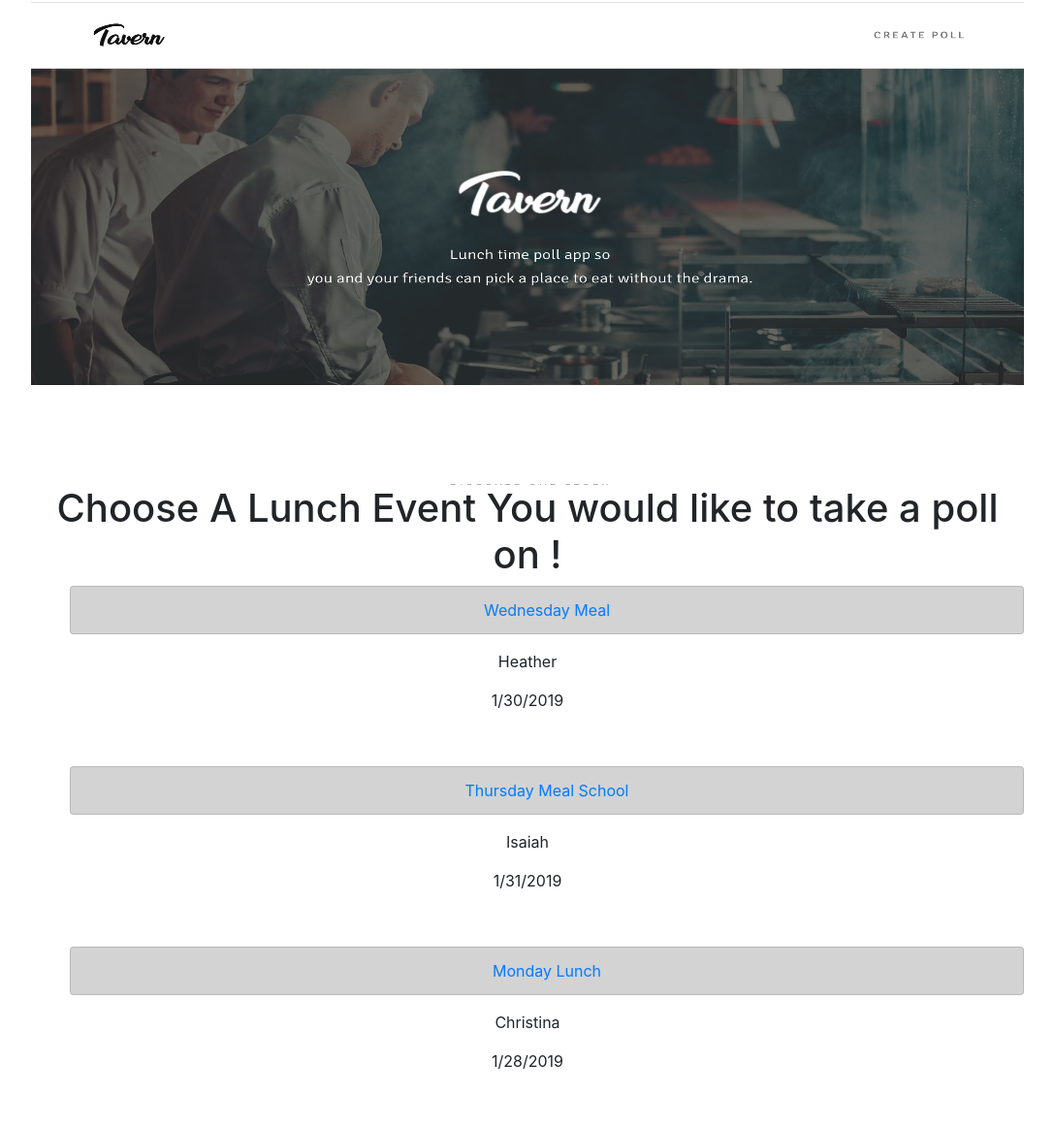
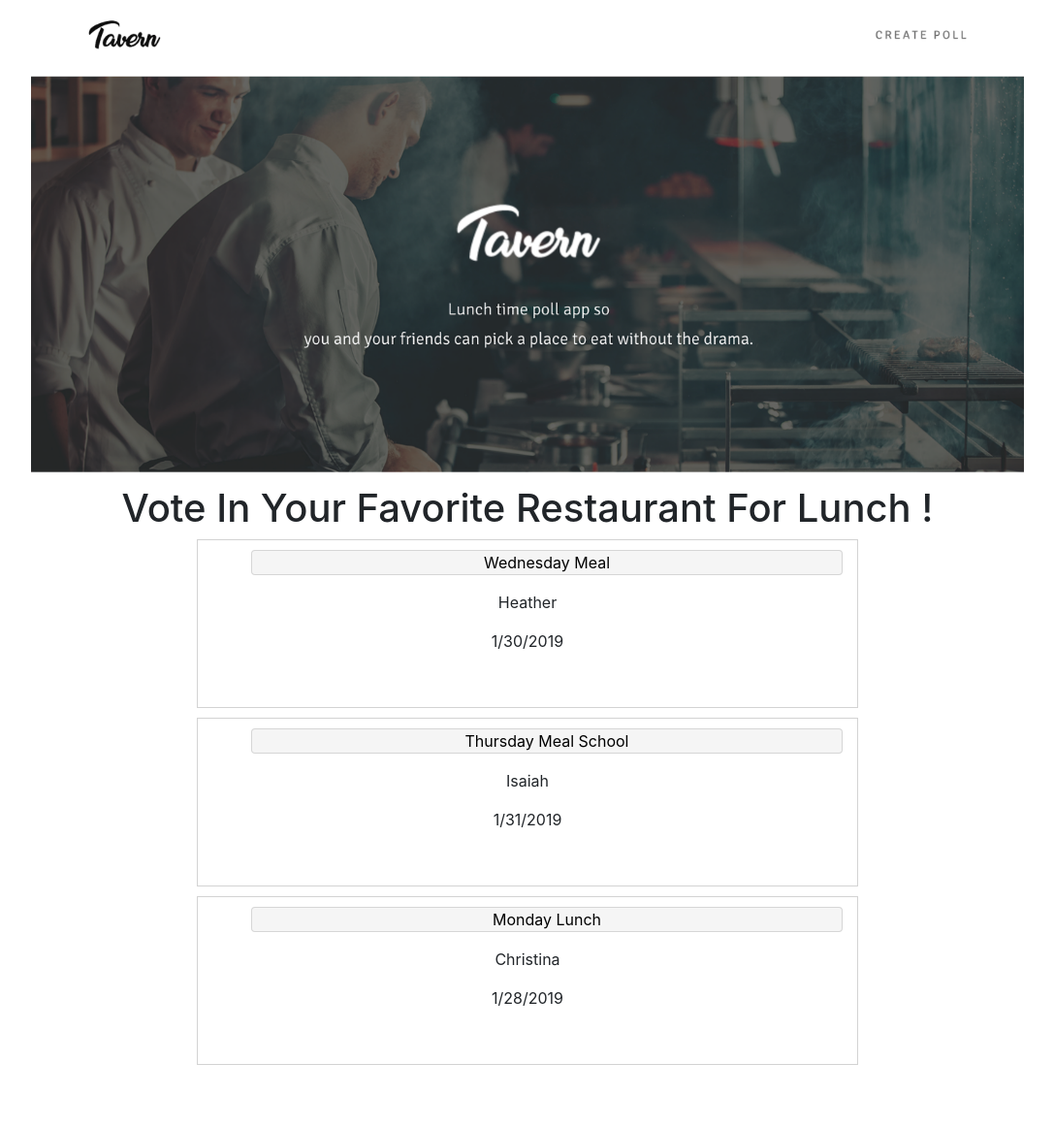
Before and after one commit to ChristinaDRoberts/tavern, a Django app: page / in a window 1280 px wide. Shown: the whole page at 97% size, without its empty margins (96-1183 px from the left). After the commit the page ends 1098 px from the top, so only its background shows below. Run offline with Django 3.2, Linux system fonts and the light colour scheme; data comes from the database, SQL or seed files in the repository; both versions use the stored data as it was after the commit; some libraries are stand-ins or nearby versions.

Commit message:
restyle basics

```diff
--- a/tavern/static/styles.css
+++ b/tavern/static/styles.css
@@ -1,3 +1,17 @@
+.p {
+  font-weight: bold;
+}
+
+a {
+  color: black;
+}
+
+.event {
+  margin: 0 auto;
+  border: 1px solid lightgray;
+  margin-bottom: 10px;
+}
+
 body {
   width: 80%;
   margin: 0 auto;
@@ -21,7 +35,9 @@ h1 {
 
 .user-name {
   color: darkblue;
-  background-color: lightgray;
+  background-color: whitesmoke;
+  margin-top: 10px;
+  padding: 0;
 }
 
 /*# sourceMappingURL=styles.css.map */
--- a/tavern/static/styles.scss
+++ b/tavern/static/styles.scss
@@ -5,7 +5,18 @@ $text-color : #001AC4;
 
 
 
+.p{
+    font-weight: bold;
+}
 
+a{
+    color: black;
+}
+.event{
+    margin: 0 auto;
+    border: 1px solid lightgray;
+    margin-bottom: 10px;
+}
 
 body{
     width:80%;
@@ -35,5 +46,7 @@ h1{
 .user-name {
 
     color: darkblue;
-    background-color: lightgray;
+    background-color: whitesmoke;
+    margin-top: 10px;
+    padding: 0;
 }
--- a/tavern/templates/home.html
+++ b/tavern/templates/home.html
@@ -1,8 +1,9 @@
 {% extends "base.html"%}
 
 {% block content %}
-    <h1 class="choose">Choose A Lunch Event You would like to take a poll on !</h1>
+    <h1 class="choose">Vote In Your Favorite Restaurant For Lunch !</h1>
     {% for lunch in lunches %}
+        <div class="event col-8">
         <ul>
             <li class="list-group-item user-name"><a href="{% url 'tavern:detail' lunch.id %}">{{ lunch.nickname }}</a></li>
         </ul>
@@ -10,6 +11,7 @@
         <p class="home-detail">{{ lunch.user }}</p>
         <p class="home-detail">{{ lunch.date }}<p>
         <br/>
+    </div>
     {% endfor %}
 
 
--- a/tavern/templates/results.html
+++ b/tavern/templates/results.html
@@ -17,6 +17,7 @@
     </div>
 
     <div class="col-md-4">
-        <a href="{% url 'tavern:detail' lunch.id %}">Vote again?</a>
+        <button class="btn btn-light"><a href="{% url 'tavern:detail' lunch.id %}">Vote again?</a></button>
+        <button class="btn btn-light"><a href="{% url 'tavern:home' %}">Back to Available Lunches</a></button>
     </div>
 {% endblock %}
--- a/tavern/urls.py
+++ b/tavern/urls.py
@@ -18,4 +18,5 @@ urlpatterns = [
 
     # This route includes value capturing to grab the contest id as the pk variable
     path('<int:pk>/vote/', views.Vote.as_view(), name='vote'),
-]
+
+    ]
--- a/tavern/views.py
+++ b/tavern/views.py
@@ -19,6 +19,7 @@ class Home(TemplateView):
         }
 
         return context
+
 
 
 class Details(TemplateView):
```
Also changed, not shown: db.sqlite3, tavern/static/images/tavern.png, 2 other files.
